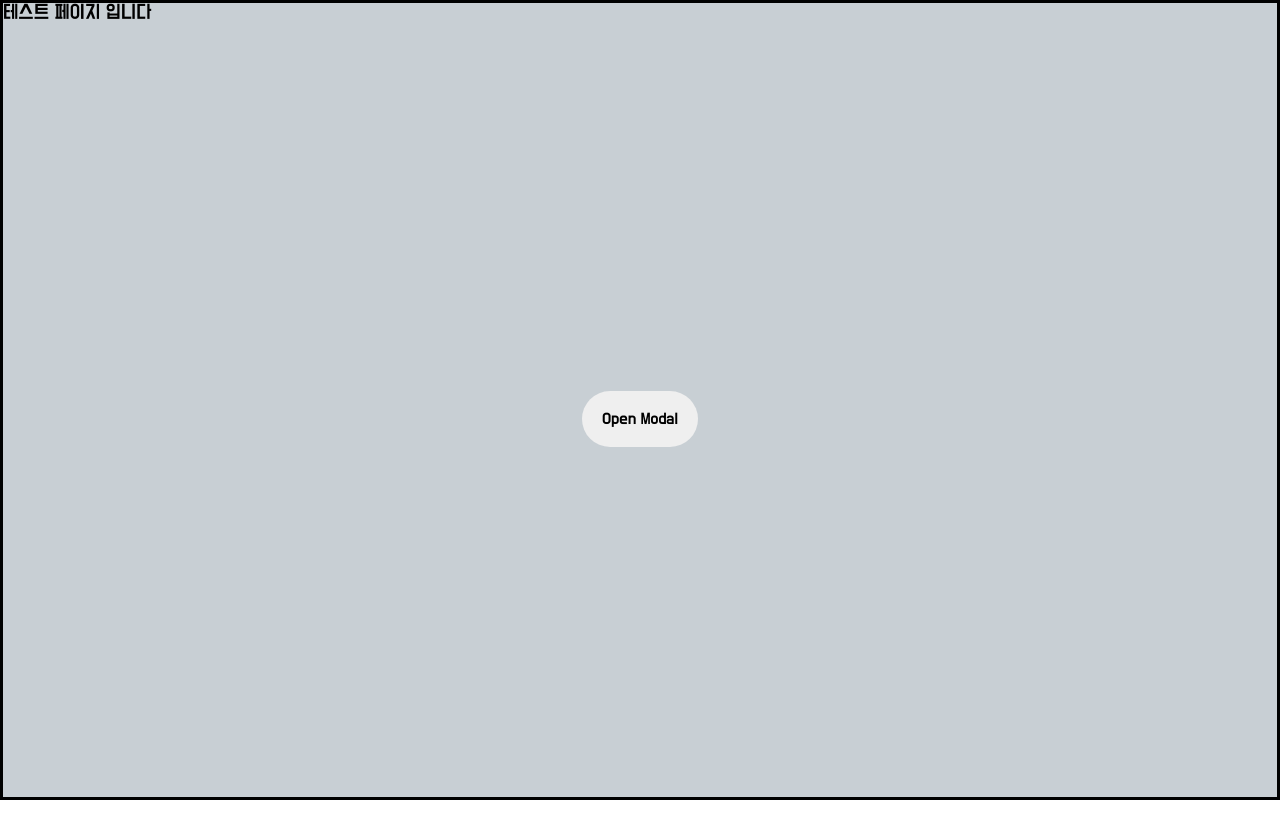
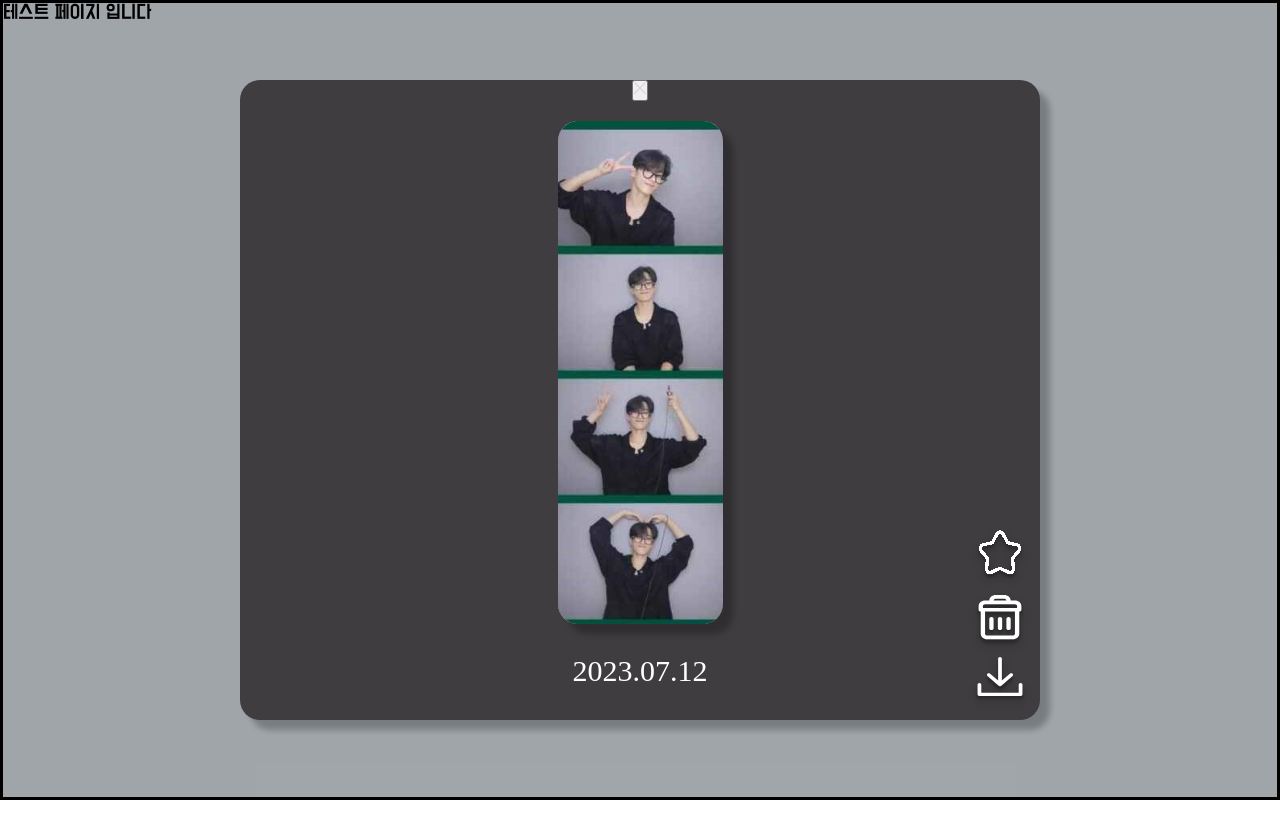
Before and after one commit to 2023SB-TeamJ/2023SB-Team-J, a React (Create React App) app in the folder frontend/: page /test in a window 1280 px wide. Built offline with nearby package versions, Linux system fonts and the light colour scheme.

Commit message:
feat : 앨범상세페이지/앨범 페이지 구현(미완성)

```diff
--- a/frontend/package.json
+++ b/frontend/package.json
@@ -11,6 +11,7 @@
     "react": "^18.2.0",
     "react-dom": "^18.2.0",
     "react-dropzone": "^14.2.3",
+    "react-masonry-css": "^1.0.16",
     "react-router-dom": "^6.14.1",
     "react-scripts": "5.0.1",
     "styled-components": "^6.0.3",
--- a/frontend/src/components/AlbumDetailModal.jsx
+++ b/frontend/src/components/AlbumDetailModal.jsx
@@ -1,4 +1,3 @@
-import { useState } from 'react';
 import styled from 'styled-components';
 import { motion } from 'framer-motion';
 import image from '../assets/images/photo1.png';
@@ -6,34 +5,35 @@ import image from '../assets/images/photo1.png';
 // import trash from '../assets/images/trash.png';
 // import save from '../assets/images/save.png';
 
-function AlbumDetailModal() {
-  const [isOpen, setIsOpen] = useState(false);
-
-  const openModalHandler = () => {
-    // isOpen의 상태를 변경하는 메소드를 구현
-    // !false -> !true -> !false
-    setIsOpen(!isOpen);
+function AlbumDetailModal({ setIsOpen }) {
+  const closeModal = () => {
+    setIsOpen(false);
   };
-
   return (
     <ModalContainer>
-      <ModalBtn
-        onClick={openModalHandler}
-        // 클릭하면 Modal이 열린 상태(isOpen)를 boolean 타입으로 변경하는 메소드가 실행되어야 합니다.
-      >
-        {' '}
-        Open Modal
-        {/* 조건부 렌더링을 활용해서 Modal이 열린 상태(isOpen이 true인 상태)일 때는 ModalBtn의 내부 텍스트가 'Opened!' 로 Modal이 닫힌 상태(isOpen이 false인 상태)일 때는 ModalBtn 의 내부 텍스트가 'Open Modal'이 되도록 구현 */}
-      </ModalBtn>
-      {/* 조건부 렌더링을 활용해서 Modal이 열린 상태(isOpen이 true인 상태)일 때만 모달창과 배경이 뜰 수 있게 구현 */}
-      {isOpen ? (
-        <ModalBackdrop onClick={openModalHandler}>
+      <ModalBackdrop>
         <ModalView
           onClick={(e) => e.stopPropagation()}
           initial={{ y: -1000 }}
           animate={{ y: 0 }}
           transition={{ duration: 0.5 }}
         >
+          <ExitBtn onClick={closeModal}>
+            <svg
+              xmlns="http://www.w3.org/2000/svg"
+              width="12"
+              height="12"
+              viewBox="0 0 12 12"
+              fill="none"
+            >
+              <path
+                fillRule="evenodd"
+                clipRule="evenodd"
+                d="M0.29903 10.8524C0.0793599 11.0721 0.0793599 11.4282 0.29903 11.6479C0.5187 11.8676 0.874855 11.8676 1.09452 11.6479L5.94677 6.79566L10.9056 11.7545C11.1253 11.9742 11.4815 11.9742 11.7011 11.7545C11.9208 11.5348 11.9208 11.1787 11.7011 10.959L6.74227 6.00016L11.7011 1.0413C11.9208 0.821632 11.9208 0.465477 11.7011 0.245807C11.4815 0.026137 11.1253 0.0261374 10.9056 0.245807L5.94677 5.20466L1.09452 0.352414C0.874855 0.132744 0.5187 0.132744 0.29903 0.352414C0.0793599 0.572084 0.0793599 0.92824 0.29903 1.14791L5.15128 6.00016L0.29903 10.8524Z"
+                fill="#D3D3D3"
+              />
+            </svg>
+          </ExitBtn>
           <Photo />
           <Date>2023.07.12</Date>
           <ButtonWrap>
@@ -208,7 +208,6 @@ function AlbumDetailModal() {
           </ButtonWrap>
         </ModalView>
       </ModalBackdrop>
-      ) : null}
     </ModalContainer>
   );
 }
@@ -224,15 +223,6 @@ const ModalContainer = styled.div`
   height: 100%;
 `;
 
-const ModalBtn = styled.button`
-  text-decoration: none;
-  border: none;
-  padding: 20px;
-  color: black;
-  border-radius: 30px;
-  cursor: grab;
-`;
-
 const ModalBackdrop = styled.div`
   // Modal이 떴을 때의 배경을 깔아주는 CSS를 구현
   z-index: 1; //위치지정 요소
@@ -240,7 +230,7 @@ const ModalBackdrop = styled.div`
   display: flex;
   justify-content: center;
   align-items: center;
-  background-color: rgba(0, 0, 0, 0.4);
+  background-color: rgba(0, 0, 0, 0.2);
   border-radius: 10px;
   top: 0;
   left: 0;
@@ -349,3 +339,5 @@ const SaveBtn = styled.div`
   filter: drop-shadow(0px 4px 4px rgba(0, 0, 0, 0.25));
   cursor: pointer;
 `;
+
+const ExitBtn = styled.button``;
--- /dev/null
+++ b/frontend/src/components/UploadBtn.jsx
@@ -0,0 +1,22 @@
+import { useNavigate } from 'react-router-dom';
+import styled from 'styled-components';
+
+function UploadBtn({ path }) {
+  const navigate = useNavigate();
+
+  return (
+    <UploadStyle
+      onClick={() => {
+        navigate(path);
+      }}
+    >
+      +
+    </UploadStyle>
+  );
+}
+
+const UploadStyle = styled.button`
+  background-color: black;
+`;
+
+export default UploadBtn;
--- a/frontend/src/pages/AlbumPage.jsx
+++ b/frontend/src/pages/AlbumPage.jsx
@@ -1,6 +1,8 @@
-import React from 'react';
+import React, { useState } from 'react';
+import Masonry from 'react-masonry-css';
 import styled from 'styled-components';
-import Masonry from 'react-masonry-css';
+// import UploadBtn from '../components/UploadBtn';
+import AlbumDetailModal from '../components/AlbumDetailModal';
 
 function AlbumPage() {
   const images = [
@@ -13,6 +15,14 @@ function AlbumPage() {
     'https://s3-alpha-sig.figma.com/img/96b8/1294/9370388aa14e755a90a10150f4ec7db9?Expires=1690156800&Signature=Ma~zci7IS17NGIASOGZ2tiVna6075kN7tjZ7wnF~0cwu98kUqfpPp7XSWN-AZsCiIN3hGngc4puWMPjBV4TPSEqjSkYLcOozC8kkkpZZogLnkPYKhluW72vbpvu7OdQNMyC677Sj1vnYFi8uoGiKKfRNpp1du9Qv6FSX4SCSg78c06Iv4TtOv0Wz6Ja6newc9IUkCsf2W8q5T9W0UERZpJ~du6IrxN0rK0~JiT0TpkapLzC3lZ2diHqrilXfD0IG2CdQqdvHQAx9QWAJLQljWWaRF61K7D1NkO4JAW7Z4U~RwlnGnumtFTl3QWYtaDd0nZA-aR7~LLulc7cXlVnmKg__&Key-Pair-Id=APKAQ4GOSFWCVNEHN3O4',
   ];
 
+  const [isOpen, setIsOpen] = useState(false);
+
+  const openModalHandler = () => {
+    // isOpen의 상태를 변경하는 메소드를 구현
+    // !false -> !true -> !false
+    setIsOpen(true);
+  };
+
   const breakpointColumnObj = {
     default: 4, // 기본 레이아웃에서 4열
     1200: 3, // 창 너비 1200px 이하일 때 3열
@@ -20,41 +30,32 @@ function AlbumPage() {
     600: 1, // 창 너비 600px 이하일 때 1열
   };
 
-  const MyMasonryGrid = styled(Masonry)`
-    display: flex;
-    margin-left: -30px; /* 컬럼 간격을 조절하기 위해 음수 마진을 적용 */
-    width: auto;
-
-    &::after {
-      content: '';
-      display: block;
-      clear: both;
-    }
-  `;
-
-  const MyMasonryGridColumn = styled.div`
-    padding-left: 30px; /* 컬럼 간격을 조절하기 위해 패딩을 적용 */
-    background-clip: padding-box;
-
-    img {
-      width: 100%;
-      display: block;
-    }
-  `;
-
   return (
     <div>
       <Container>
+        <Navbar>상단바</Navbar>
         <MainWrap>
-          <MyMasonryGrid breakpointCols={breakpointColumnObj}>
+          <MyMasonryGrid
+            breakpointCols={breakpointColumnObj}
+            className="my-masonry-grid"
+            columnClassName="my-masonry-grid_column"
+          >
             {images.map((v, i) => {
               return (
                 <MyMasonryGridColumn key={v}>
-                  <img src={images[i]} alt="" />
+                  <ImageWithShadow
+                    src={images[i]}
+                    alt=""
+                    onClick={openModalHandler}
+                  />
+                  {isOpen && <AlbumDetailModal setIsOpen={setIsOpen} />}
                 </MyMasonryGridColumn>
               );
             })}
           </MyMasonryGrid>
+          {/* <CenteredButton>
+            <UploadBtn path="/upload" />
+          </CenteredButton> */}
         </MainWrap>
       </Container>
     </div>
@@ -75,4 +76,43 @@ const MainWrap = styled.div`
   margin: 0 auto;
   flex-shrink: 0;
   border: 3px solid black;
+  background-color: white;
 `;
+
+const Navbar = styled.div`
+  height: 120px; /* 예시로 50px 높이 설정 */
+  background-color: ${(props) => props.theme.navbarColor};
+`;
+
+const MyMasonryGrid = styled(Masonry)`
+  display: flex;
+  margin-left: -30px; /* 컬럼 간격을 조절하기 위해 음수 마진을 적용 */
+  width: auto;
+
+  &::after {
+    content: '';
+    display: block;
+    clear: both;
+  }
+`;
+
+const MyMasonryGridColumn = styled.div`
+  padding-left: 30px; /* 컬럼 간격을 조절하기 위해 패딩을 적용 */
+  background-clip: padding-box;
+
+  img {
+    width: 100%;
+    display: block;
+  }
+`;
+
+const ImageWithShadow = styled.img`
+  box-shadow: 10px 10px 6px 0px rgba(0, 0, 0, 0.25);
+`;
+
+// const CenteredButton = styled.div`
+//   position: absolute;
+//   top: 50%;
+//   left: 50%;
+//   transform: translate(-50%, -50%);
+// `;
--- a/frontend/src/styles/GlobalStyle.js
+++ b/frontend/src/styles/GlobalStyle.js
@@ -4,8 +4,8 @@ const GlobalStyle = createGlobalStyle`
   * {
     margin: 0;
     padding: 0;
-    box-sizing: border-box;
-    font-family: 'main';
+                                                                                                box-sizing: border-box;
+                                                                                                font-family: 'main';
   }
 
   li {
```
Also changed, not shown: frontend/.eslintrc.js, 1 other file (tests, documents, lock files or other folders). Lines whose indentation alone changed are shown as unchanged.
